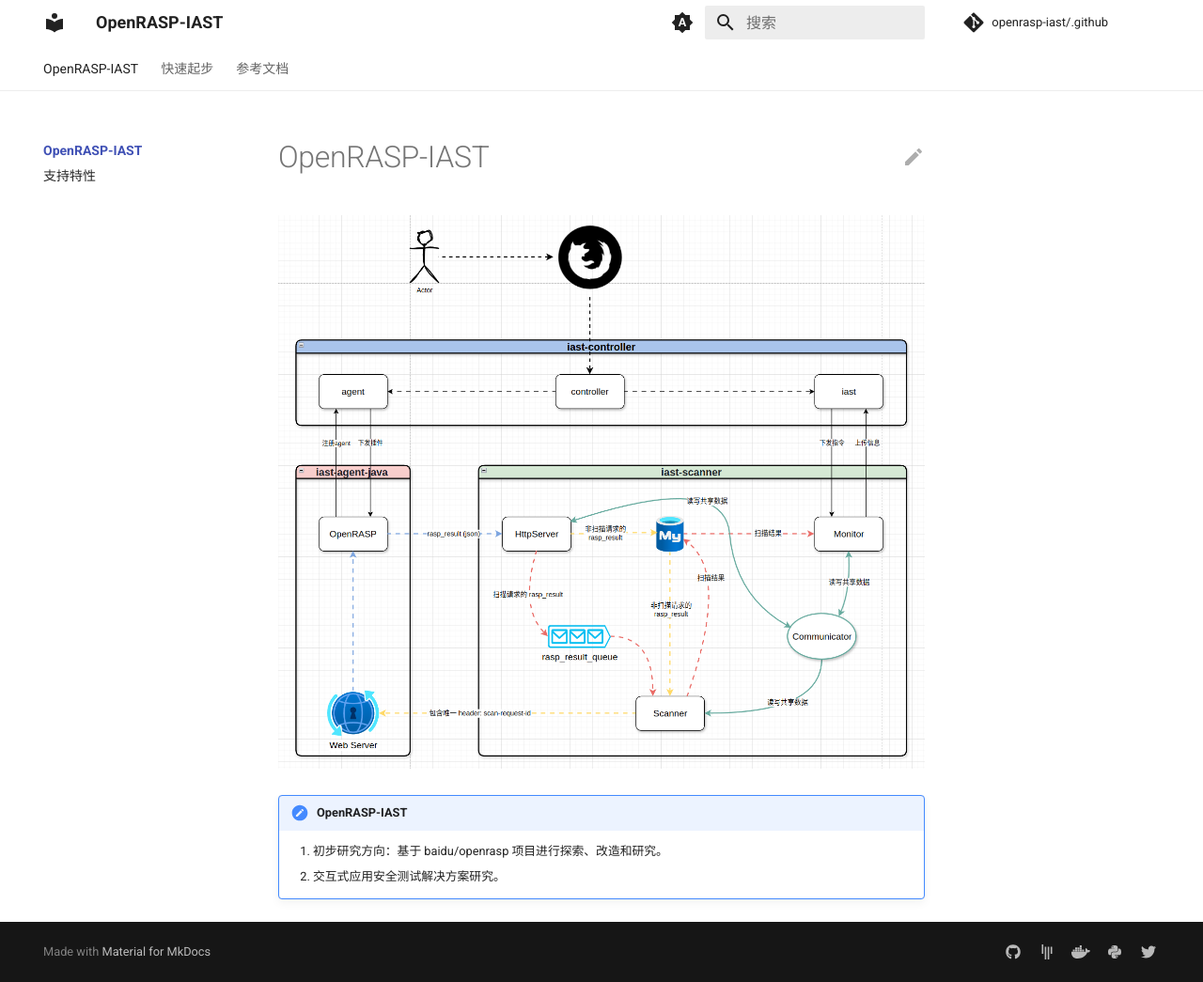
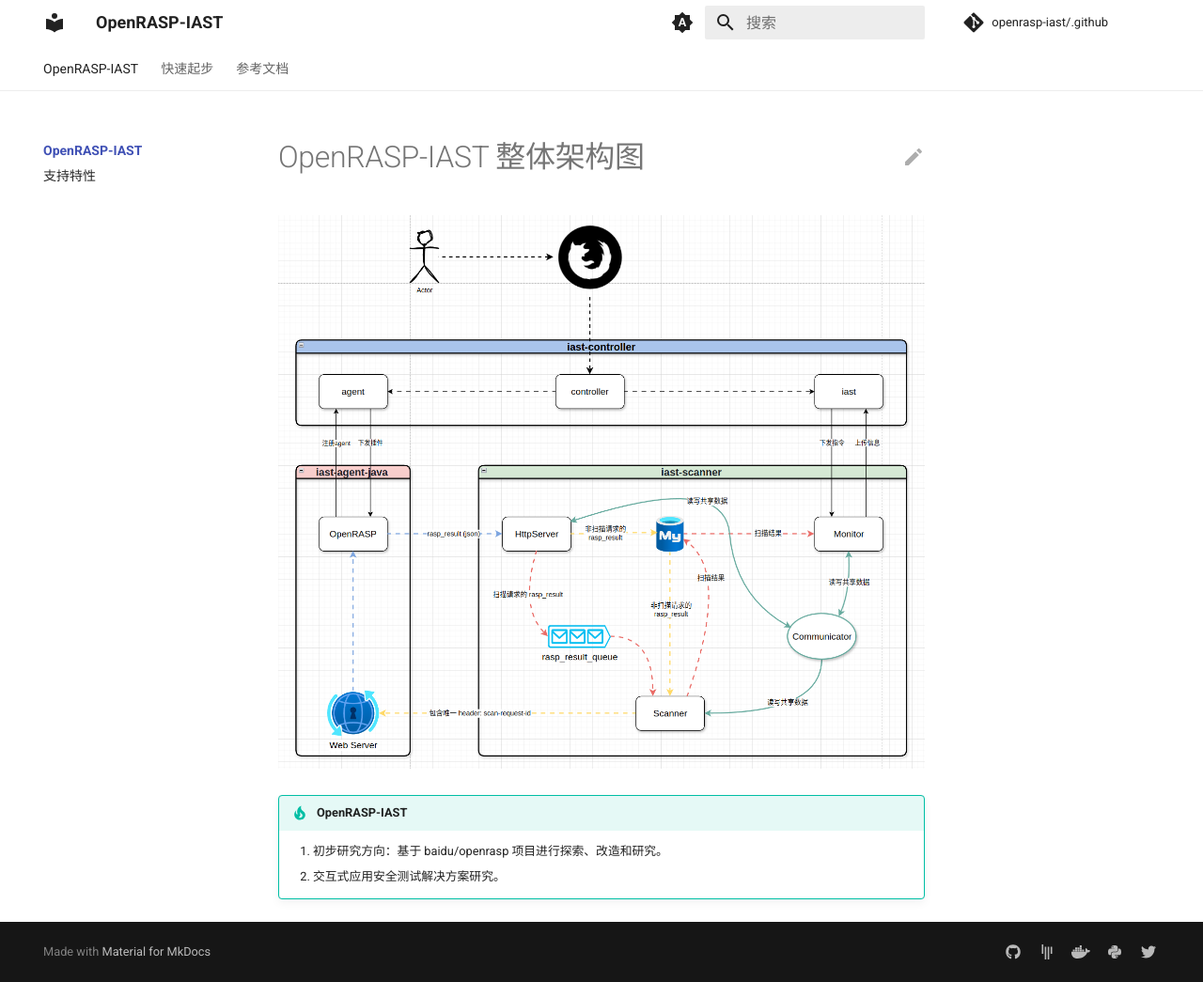
Before and after one commit to openrasp-iast/.github, an MkDocs documentation site: the page built from docs/index.md, in a window 1280 px wide and 1045 px high. Shown: the whole window at 94% size. Built offline with MkDocs 1.6.1 and Material for MkDocs 9.7.7, drawn with Linux system fonts in a browser that asks for light colours; comment, search, counter and statistics services are not loaded.

Commit message:
Update index.md

```diff
--- a/docs/index.md
+++ b/docs/index.md
@@ -1,8 +1,8 @@
-# OpenRASP-IAST
+# OpenRASP-IAST 整体架构图
 
 ![整体架构图](整体架构图.png)
 
-!!! note "OpenRASP-IAST"
+!!! tip "OpenRASP-IAST"
 
     1. 初步研究方向：基于 baidu/openrasp 项目进行探索、改造和研究。
     2. 交互式应用安全测试解决方案研究。
```
